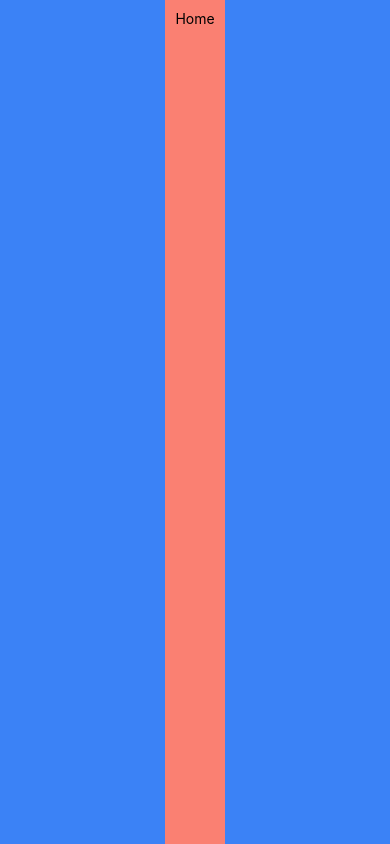
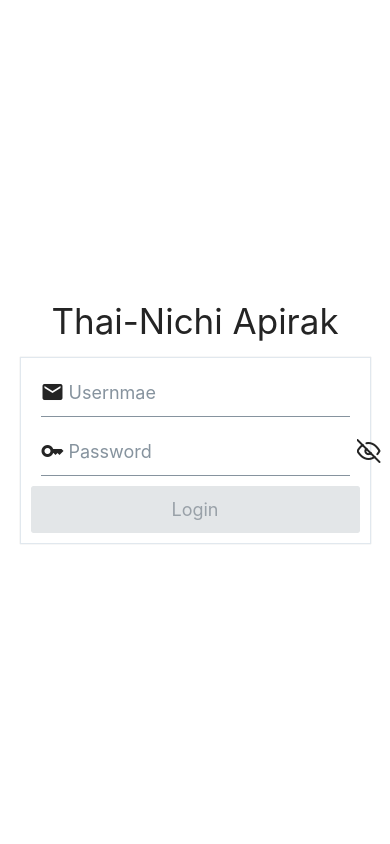
Before and after one commit to Emperor13/ReactNativeFinalProject, a React Native app in the folder RateXChange/: screen / in a window 390 px wide. Built offline with nearby package versions, Linux system fonts and the light colour scheme.

Commit message:
LoginScreen upload

```diff
--- a/RateXChange/App.tsx
+++ b/RateXChange/App.tsx
@@ -1,15 +1,31 @@
-import { StatusBar } from 'expo-status-bar';
-import { StyleSheet, Text, View } from 'react-native';
-import Home from './components/Home';
+import React from "react";
+import { SafeAreaProvider } from "react-native-safe-area-context";
 
-export default function App() {
+//Screen Import
+import LoginScreen from "./screens/LoginScreen";
+
+//navigation import
+import { Provider } from "react-redux";
+import { store } from "./redux-toolkit/store";
+import { NavigationContainer } from "@react-navigation/native";
+
+function App() {
   return (
     <>
-      <Home/>
+      <LoginScreen />
     </>
   );
 }
 
-const styles = StyleSheet.create({
-
-});
+const AppWrapper = () => {
+  return (
+    <Provider store={store}>
+      <SafeAreaProvider>
+        <NavigationContainer>
+          <App />
+        </NavigationContainer>
+      </SafeAreaProvider>
+    </Provider>
+  );
+};
+export default AppWrapper;
--- /dev/null
+++ b/RateXChange/screens/LoginScreen.tsx
@@ -0,0 +1,115 @@
+import { View } from "react-native";
+import { Text, Card, Input, Button, renderNode, Icon } from "@rneui/base";
+import { yupResolver } from "@hookform/resolvers/yup";
+import * as yup from "yup";
+import React, { useState } from "react";
+import { useForm, Controller } from "react-hook-form";
+import { login } from "../services/auth-service";
+import { AxiosError } from "../services/http-service";
+import Toast from "react-native-toast-message";
+import { setIsLogin } from "../auth/auth-slice";
+import { useAppDispatch } from "../redux-toolkit/hooks";
+
+const LoginScreen = (): React.JSX.Element => {
+  const [showPass, setShowPass] = useState(false);
+  const dispatch = useAppDispatch();
+
+  // 1.define validation with Yub
+  const schema = yup.object().shape({
+    username: yup.string().required("Please enter your username"),
+    password: yup
+      .string()
+      .required("Please enter your password.")
+      .min(6, "Password must be at least 6 characters"),
+  });
+  //2. Apply with react hook form
+  const {
+    control,
+    handleSubmit,
+    formState: { errors, isSubmitting, isValid },
+  } = useForm({
+    resolver: yupResolver(schema),
+    mode: "all",
+  });
+
+  const onLogin = async (data: any) => {
+    try {
+      const res = await login(data.username, data.password);
+      //console.log("Response from server:", res.data);
+      if (res.status === 200) {
+        dispatch(setIsLogin(true));
+        Toast.show({ type: "success", text1: "Login Successful!" });
+        console.log("Login successful!");
+      }
+
+    } catch (error: any) {
+
+      let err: AxiosError<any> = error;
+      if (err.response?.status === 401) {
+        Toast.show({ type: "error", text1: err.response.data.message });
+        console.log(err.response.data.message);
+      } else {
+        Toast.show({ type: "error", text1: "Fail to connect to server . . ." });
+        console.log("Fail to connect to server . . .");
+      }
+
+    }
+  };
+
+  return (
+    <View style={{ flex: 1, justifyContent: "center", alignItems: "center" }}>
+      <Text h2>Thai-Nichi Apirak</Text>
+      <Card containerStyle={{ padding: 10, width: "90%" }}>
+        <Controller
+          name="username"
+          control={control}
+          render={({ field: { onBlur, onChange, value } }) => (
+            <Input
+              placeholder="Usernmae"
+              leftIcon={{ name: "email" }}
+              keyboardType="default"
+              onBlur={onBlur}
+              onChangeText={onChange}
+              value={value}
+              errorMessage={errors.username?.message}
+            />
+          )}
+        />
+
+        <Controller
+          name="password"
+          control={control}
+          render={({ field: { onBlur, onChange, value } }) => (
+            <Input
+              secureTextEntry={!showPass}
+              placeholder="Password"
+              leftIcon={{ name: "key" }}
+              rightIcon={
+                //Add Icon to switch between hide/show password
+                <Icon
+                  name={showPass ? "eye" : "eye-off"}
+                  type="feather"
+                  onPress={() => setShowPass(!showPass)}
+                />
+              }
+              keyboardType="default"
+              onBlur={onBlur}
+              onChangeText={onChange}
+              value={value}
+              errorMessage={errors.password?.message}
+            />
+          )}
+        />
+        <Button
+          title="Login"
+          size="lg"
+          onPress={handleSubmit(onLogin)}
+          loading={isSubmitting}
+          disabled={!isValid}
+        />
+      </Card>
+    </View>
+  );
+};
+
+export default LoginScreen;
--- a/RateXChange/services/product-service.ts
+++ b/RateXChange/services/product-service.ts
@@ -4,7 +4,7 @@ import { http } from "./http-service";
 export async function convertCurrencies(amout:number): Promise<AxiosResponse<any>> {
   try {
     const res = await http.get<any>(
-      `http://localhost:3000/convert?from=THB&to=USD&amount=${amout}`
+      `http://172.20.10.6:3000/convert?from=THB&to=USD&amount=${amout}`
     );
     return res;
   } catch (error) {
--- a/RateXChange/styles/styles.ts
+++ b/RateXChange/styles/styles.ts
@@ -14,4 +14,5 @@ const StyleHome = StyleSheet.create({
       },
 });
 
-export { StyleHome};
+
+export { StyleHome };
```
Also changed, not shown: RateXChange/package.json (+12 -3 lines), 1 other file (tests, documents, lock files or other folders).
